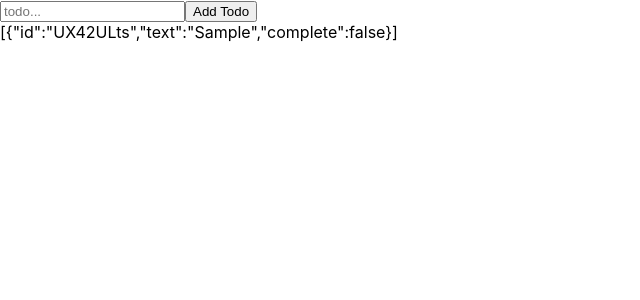
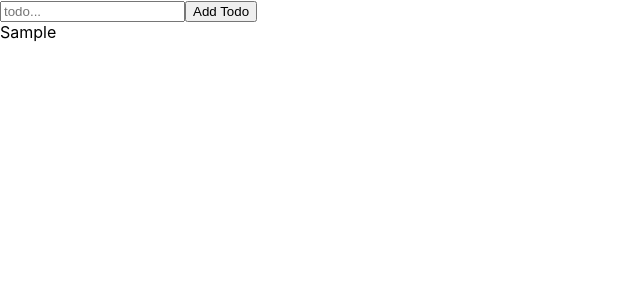
Before and after one commit to jartdian/reacttodo, a React (Create React App) app: page / in a window 1280 px wide. Both pictures are taken after typing "Sample" into the empty fields and a click on the button "Add Todo". Shown: the top 300 px of the page, without its empty margins (0-640 px from the left). Built offline with nearby package versions, Linux system fonts and the light colour scheme.

Commit message:
display todos

```diff
--- a/src/Components/TodoList.js
+++ b/src/Components/TodoList.js
@@ -15,7 +15,9 @@ export default class TodoList extends React.Component {
     return (
       <div>
         <TodoForm onSubmit={this.addTodo} />
-        {JSON.stringify(this.state.todos)}
+        {this.state.todos.map(todo => (
+          <div key={todo.id}>{todo.text}</div>
+        ))}
       </div>
     );
   }
```
